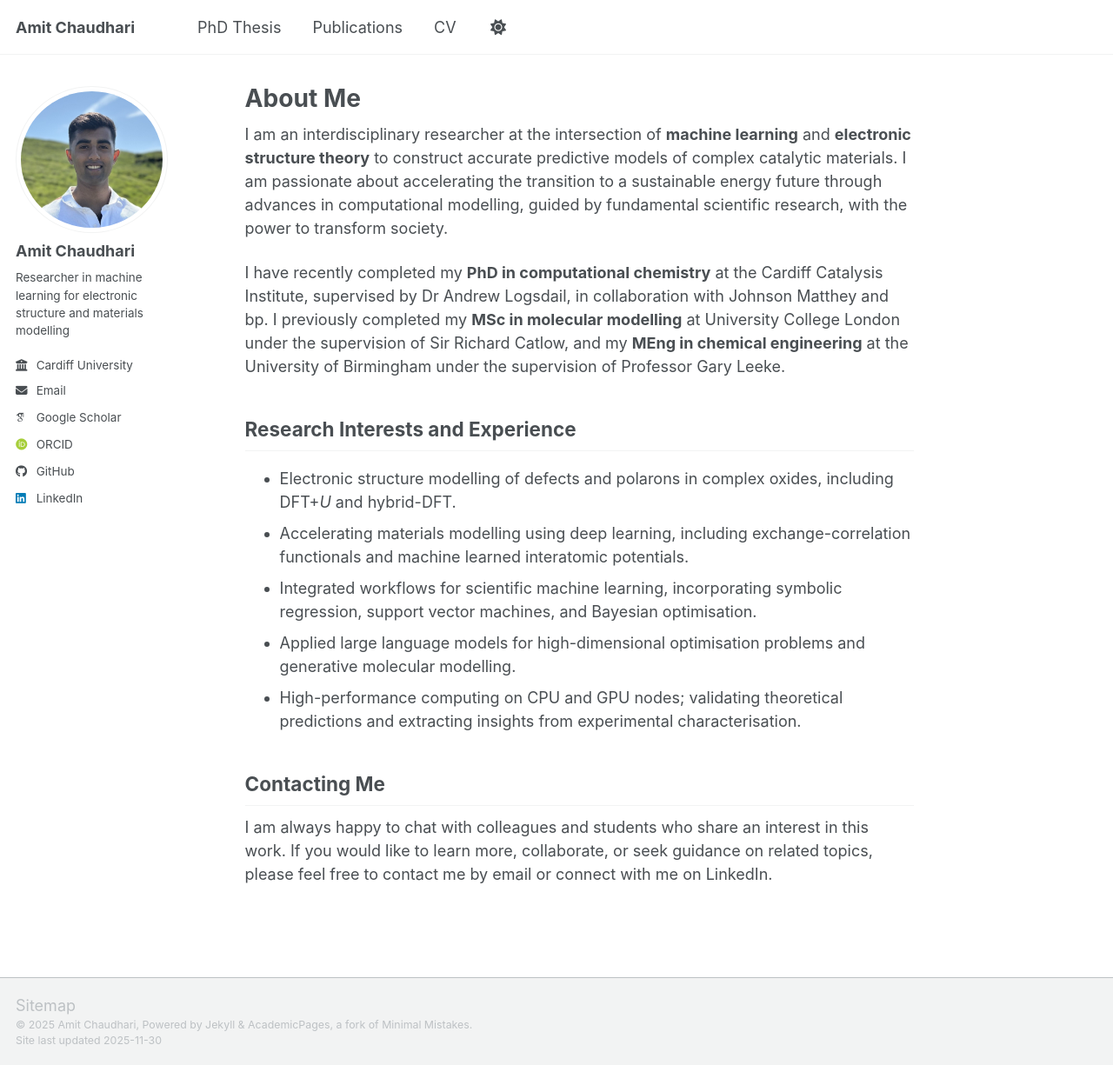
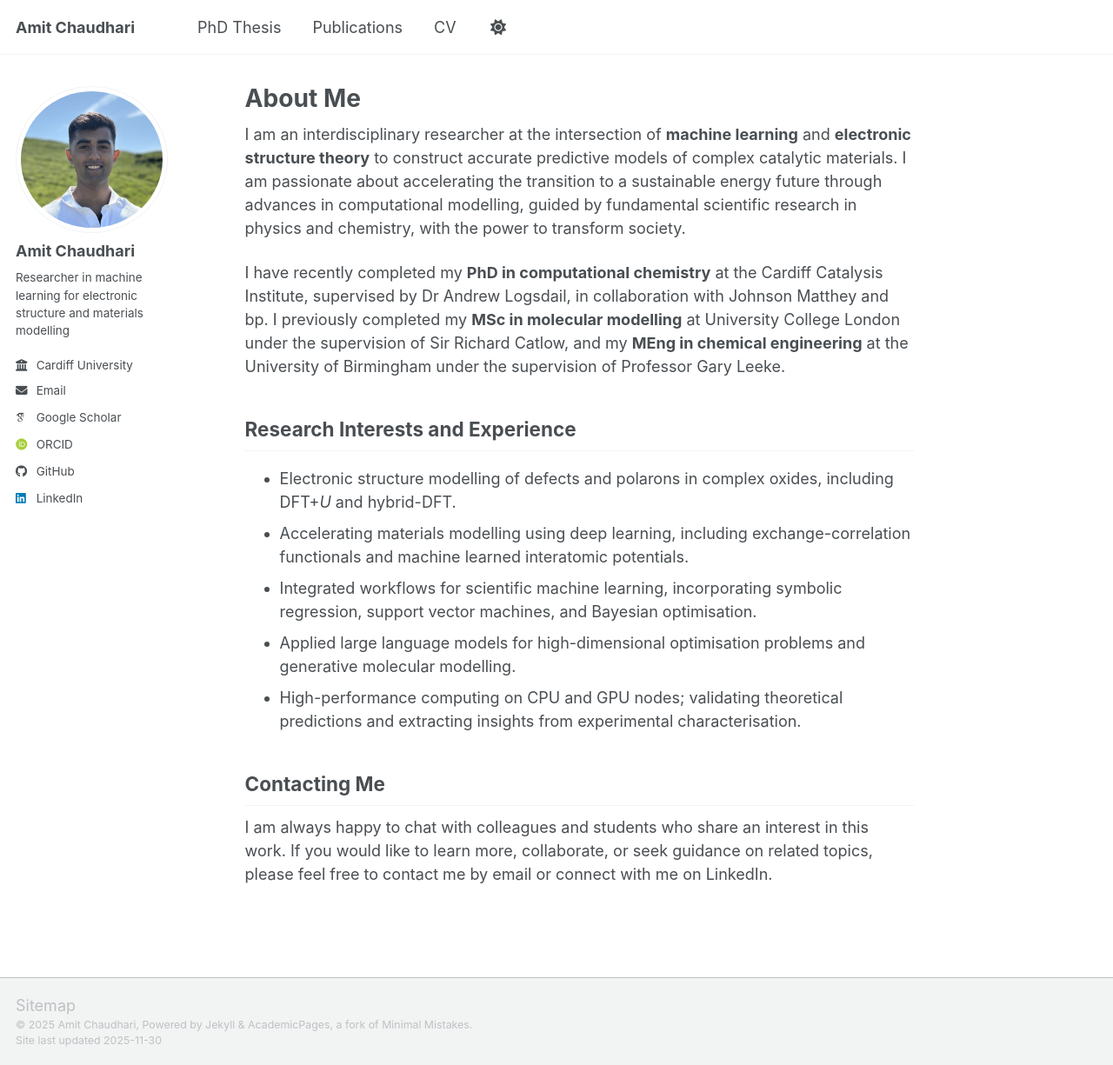
Before and after one commit to amitmc1/amitmc1.github.io, a Jekyll site: the page built from _pages/about.md, in a window 1280 px wide and 1225 px high. Shown: the whole window at 87% size. Built offline with Jekyll 4.4.1, drawn with Linux system fonts in a browser that asks for light colours; some web fonts are replaced; a script bundle is joined from its source files by our own code; library files that are not in the unit come from our copies.

Commit message:
Update about.md

```diff
--- a/_pages/about.md
+++ b/_pages/about.md
@@ -7,7 +7,7 @@ redirect_from:
   - /about.html
 ---
 
-I am an interdisciplinary researcher at the intersection of <strong>machine learning</strong> and <strong>electronic structure theory</strong> to construct accurate predictive models of complex catalytic materials. I am passionate about accelerating the transition to a sustainable energy future through advances in computational modelling, guided by fundamental scientific research, with the power to transform society.
+I am an interdisciplinary researcher at the intersection of <strong>machine learning</strong> and <strong>electronic structure theory</strong> to construct accurate predictive models of complex catalytic materials. I am passionate about accelerating the transition to a sustainable energy future through advances in computational modelling, guided by fundamental scientific research in physics and chemistry, with the power to transform society.
 
 <p></p>
 
```
